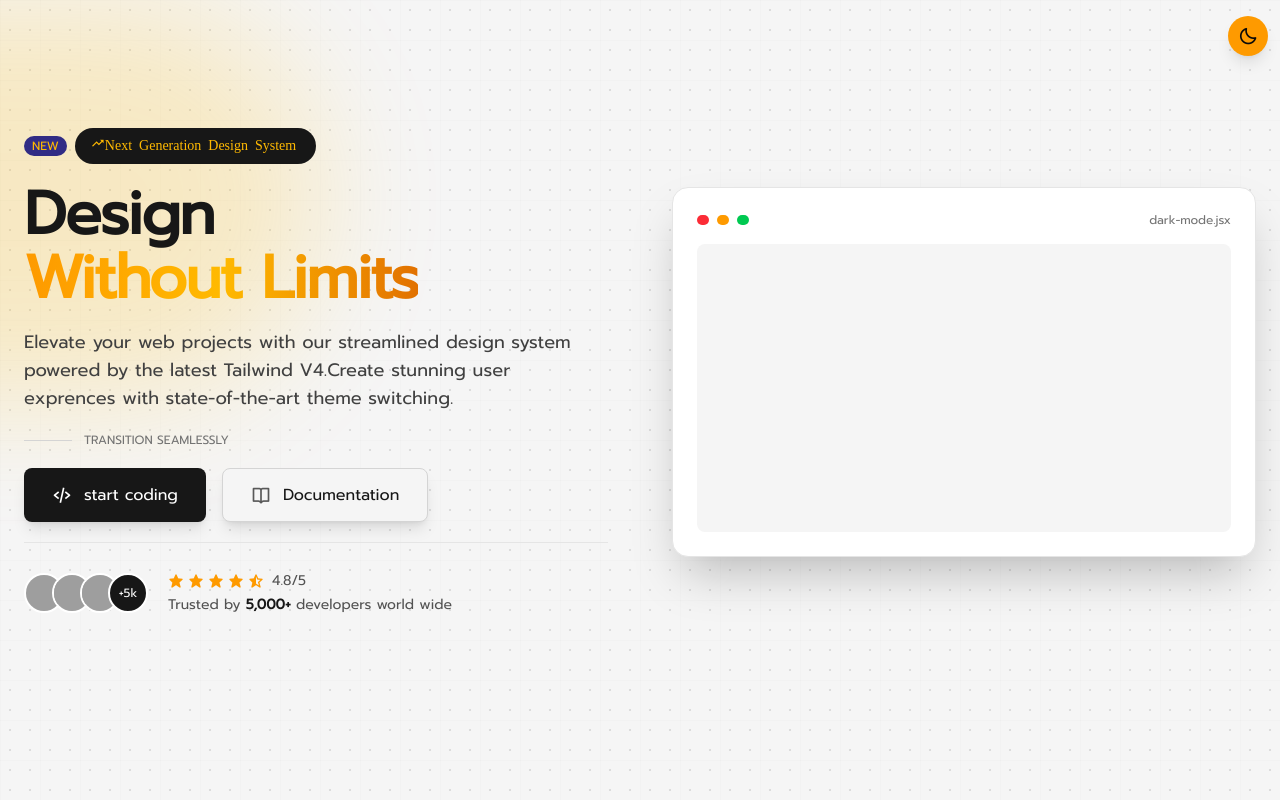
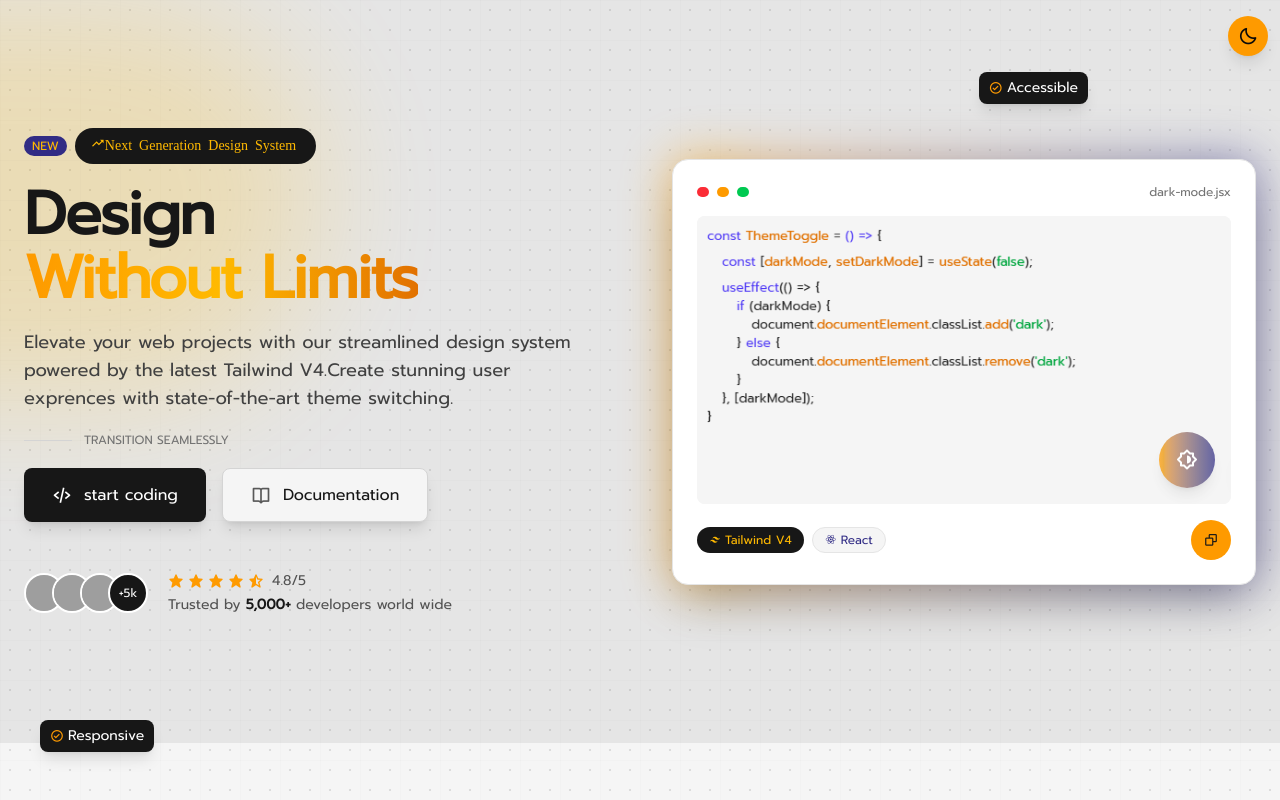
Before and after one commit to josephinezayawe/advanced, a React (Vite) app: page / in a window 1280 px wide. Built offline with nearby package versions, Linux system fonts and the light colour scheme; grey boxes are pictures that could not be loaded.

Commit message:
finalizing

```diff
--- a/src/App.jsx
+++ b/src/App.jsx
@@ -2,17 +2,22 @@ import React, { useState, useEffect } from "react";
 import Hero from "./components/hero";
 
 const App = () => {
-  const [darkMode, setDarkMode] = useState(false);
+  const [darkMode, setDarkMode] = useState(() => {
+    const savedMode = localStorage.getItem("theme");
+    return savedMode === "dark";
+  });
   useEffect(() => {
     if (darkMode) {
       document.documentElement.classList.add("dark");
+      localStorage.setItem("theme", "dark");
     } else {
       document.documentElement.classList.remove("dark");
+      localStorage.setItem("theme", "light");
     }
   }, [darkMode]);
 
   const toggleDarkMode = () => {
-    setDarkMode(!darkMode);
+    setDarkMode((prev) => !prev);
   };
 
   return (
--- a/src/components/hero.jsx
+++ b/src/components/hero.jsx
@@ -2,7 +2,8 @@ import React from "react";
 
 const Hero = () => {
   return (
-    <div className="isolate">
+    <div className=" bg-neutral-200  dark:bg-neutral-900 ">
+      <div className="isolate ">
         <div className="absolute inset-0 -z-10 ">
           <div
             className="absolute top-0 -left-1/4 w-1/2 h-1/2 bg-amber-400
@@ -48,8 +49,8 @@ const Hero = () => {
               max-w-2xl font-light"
                 >
                   Elevate your web projects with our streamlined design system
-                powered by the latest Tailwind V4.Create stunning user exprences
-                with state-of-the-art theme switching.
+                  powered by the latest Tailwind V4.Create stunning user
+                  exprences with state-of-the-art theme switching.
                 </p>
                 <div className="flex gap-3 items-center">
                   <div className="h-px bg-neutral-300 dark:bg-neutral-700 w-12"></div>
@@ -155,6 +156,11 @@ const Hero = () => {
             <div className="flex-1 w-full">
               <div className="relative ">
                 <div
+                  className="absolute -inset-0.5 bg-gradient-to-r from-amber-500
+                        to-indigo-900 rounded-2xl blur-xl opacity-50 animate-pulse"
+                ></div>
+
+                <div
                   className="relative bg-white dark:bg-neutral-900 p-4
                     lg:p-5 xl:p-6 rounded-2xl shadow-2xl border border-neutral-200
                     dark:border-neutral-800"
@@ -181,9 +187,79 @@ const Hero = () => {
                   <div
                     className="h-56 md:h-54 lg:h-60 xl:h-72 rounded-lg
                 bg-neutral-100 dark:bg-neutral-500 overflow-hidden relative"
-                ></div>
+                  >
+                    <img
+                      src="public\code-light.png"
+                      alt="dark-code"
+                      className="w-full h-full object-cover object-left-top dark:hidden"
+                    />
+                    <img
+                      src="public\code-dark.png"
+                      alt="dark-code"
+                      className="w-full h-full object-cover object-left-top dark-block"
+                    />
+                    <div className="absolute bottom-4 right-4">
+                      <div
+                        className="w-12 h-12 lg:w-14 lg:h-14 rounded-full
+                     bg-gradient-to-r from-amber-500 to-indigo-900
+                     flex items-center justify-center text-white shadow-lg
+                     animate-pulse"
+                      >
+                        <i className="bx bx-brightness-half text-xl lg:text-2xl"></i>
                       </div>
                     </div>
+                  </div>
+                  <div className="mt-3 lg:mt-4 justify-between items-center flex">
+                    <div className="flex gap-2 ">
+                      <span
+                        className="px-2.5 py-1 lg:px-3 rounded-full bg-neutral-900
+                    text-amber-400 text-xs font-medium flex items-center"
+                      >
+                        <i className="bx bxl-tailwind-css mr-1"></i> Tailwind V4
+                      </span>
+                      <span
+                        className="px-2.5 py-1 lg:px-3 rounded-full bg-neutral-100 dark:bg-neutral-800
+                      text-indigo-900 dark:text-indigo-400 border border-neutral-200
+                    text-xs font-medium flex items-center dark:border-neutral-700"
+                      >
+                        <i className="bx bxl-react mr-1"></i> React
+                      </span>
+                    </div>
+                    <button
+                      className="w-8 h-8 lg:w-9 lg:h-9 xl:w-10 xl:h-10 flex
+                  items-center justify-center rounded-full bg-amber-500
+                  text-neutral-900 hover:bg-amber-600 transition"
+                    >
+                      <i className="bx bx-copy text-sm "></i>
+                    </button>
+                  </div>
+                </div>
+              </div>
+            </div>
+          </div>
+        </div>
+        <div
+          className="hidden md:block md:-bottom-42 absolute bottom-8 left-8 lg:bottom-10
+        lg:left-10 animate-bounce "
+        >
+          <div
+            className="bg-neutral-900 text-white px-2.5 py-1.5 rounded-lg
+          text-xs lg:text-sm flex items-center shadow-lg "
+          >
+            <i className="bx bx-check-circle mr-1 text-amber-500 "></i>
+            Responsive
+          </div>
+        </div>
+        <div
+          className="hidden md:block absolute top-16 right-[15%] lg:top-20 lg:rigt-[20%]
+         animate-bounce delay-300"
+        >
+          <div
+            className="bg-neutral-900 text-white px-2.5 py-1.5 rounded-lg
+          text-xs lg:text-sm flex items-center shadow-lg "
+          >
+            <i className="bx bx-check-circle mr-1 text-amber-500 "></i>
+            Accessible
           </div>
         </div>
       </div>
```
Lines whose indentation alone changed are shown as unchanged.
